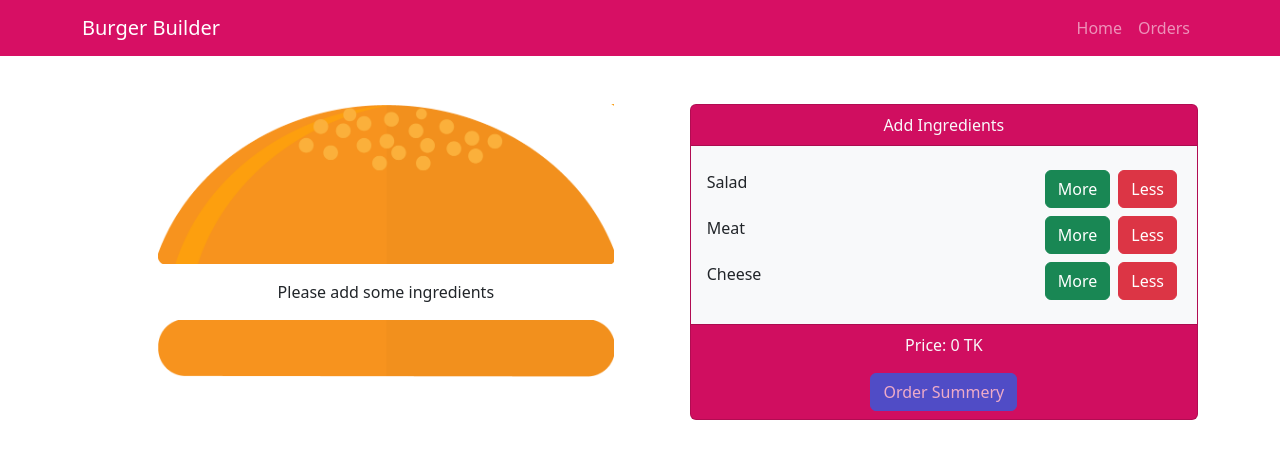
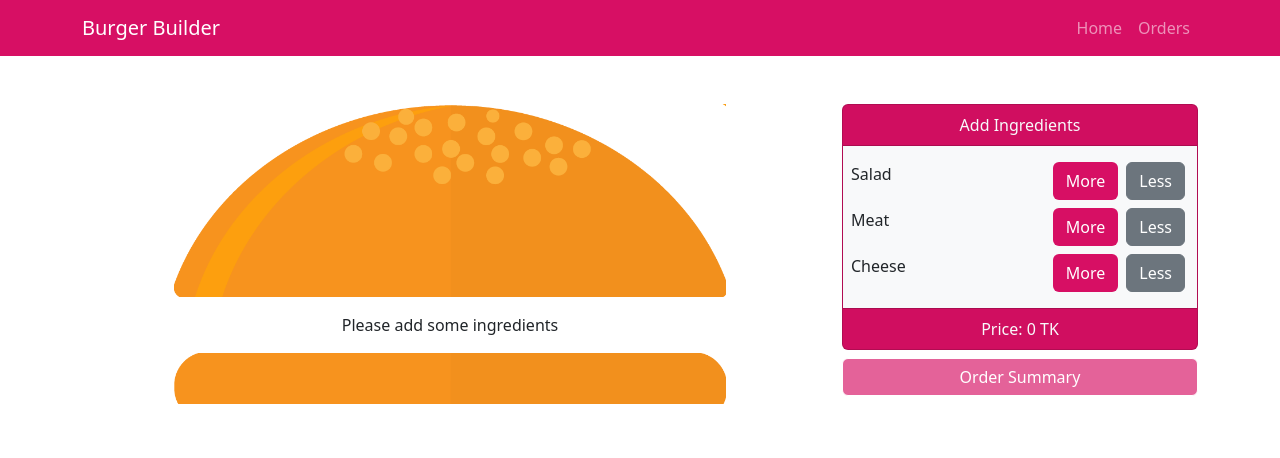
Before and after one commit to dabananda/burgerBuilder, a React (Vite) app: page / in a window 1280 px wide. Shown: the top 458 px of the page. Built offline with nearby package versions, Linux system fonts and the light colour scheme; the HTML template or start-up script is replaced by a standard one.

Commit message:
Added scrollbar to Burger.jsx and changed some buttons color to brand color

```diff
--- a/src/components/burger-builder/BurgerBuilder.jsx
+++ b/src/components/burger-builder/BurgerBuilder.jsx
@@ -52,9 +52,12 @@ class BurgerBuilder extends Component {
 
   render() {
     return (
-      <div>
-        <div className="container d-flex flex-md-row flex-column">
+      <div className="container">
+        <div className="row ">
+          <div className="col-md-8">
             <Burger ingredients={this.props.ingredients} />
+          </div>
+          <div className="col-md-4">
             <Controls
               price={this.props.price}
               purchaseable={this.props.purchaseable}
@@ -63,6 +66,7 @@ class BurgerBuilder extends Component {
               toggleModal={this.toggleModal}
             />
           </div>
+        </div>
         <Modal isOpen={this.state.isModalOpen}>
           <ModalHeader>Your Order Summery</ModalHeader>
           <ModalBody>
@@ -70,10 +74,13 @@ class BurgerBuilder extends Component {
             <Summary ingredients={this.props.ingredients} />
           </ModalBody>
           <ModalFooter>
-            <button className="btn btn-primary" onClick={this.checkoutHandler}>
+            <button
+              className="btn "
+              onClick={this.checkoutHandler}
+              style={{ backgroundColor: '#D70F64', color: "#fff" }}>
               Continue
             </button>
-            <button className="btn btn-danger" onClick={this.toggleModal}>
+            <button className="btn btn-secondary" onClick={this.toggleModal}>
               Cancel
             </button>
           </ModalFooter>
--- a/src/components/burger-builder/burger/Burger.jsx
+++ b/src/components/burger-builder/burger/Burger.jsx
@@ -21,7 +21,13 @@ const Burger = props => {
   }
 
   return (
-    <div className="my-5">
+    <div
+      className="my-5 overflow-auto"
+      style={{
+        maxHeight: '300px',
+        overflowY: 'hidden',
+        scrollbarWidth: 'none',
+      }}>
       <Ingredient type="bread-top" />
       {innerIngredients}
       <Ingredient type="bread-bottom" />
--- a/src/components/burger-builder/controls/Controls.jsx
+++ b/src/components/burger-builder/controls/Controls.jsx
@@ -14,12 +14,13 @@ const BuildControl = props => {
       <div>{props.label}</div>
       <div>
         <button
-          className="btn btn-success mx-1"
-          onClick={moreIngredientsHandler}>
+          className="btn mx-1"
+          onClick={moreIngredientsHandler}
+          style={{ backgroundColor: '#D70F64', color: '#fff' }}>
           More
         </button>
         <button
-          className="btn btn-danger mx-1"
+          className="btn btn-secondary mx-1"
           onClick={lessIngredientsHandler}>
           Less
         </button>
@@ -31,14 +32,14 @@ const BuildControl = props => {
 const Controls = props => {
   const { price, purchaseable } = props;
   const { moreIngredientsHandler, lessIngredientsHandler, toggleModal } = props;
-  console.log(purchaseable);
 
   return (
+    <div>
       <div
-      className="card text-center w-75 my-5 mx-auto text-light"
+        className="card text-center mt-5 mx-auto text-light"
         style={{ background: '#D70F64' }}>
         <div className="card-header">Add Ingredients</div>
-      <div className="card-body bg-light">
+        <div className="card-body p-2 bg-light">
           {controls.map(item => {
             return (
               <BuildControl
@@ -51,15 +52,15 @@ const Controls = props => {
             );
           })}
         </div>
-      <div className="card-footer text-light">
-        <p>Price: {price} TK</p>
+        <div className="card-footer text-light">Price: {price} TK</div>
+      </div>
       <button
-          className="btn btn-primary"
+        className="btn my-2 d-block w-100"
         disabled={purchaseable}
-          onClick={toggleModal}>
-          Order Summery
+        onClick={toggleModal}
+        style={{ backgroundColor: '#D70F64', color: '#fff' }}>
+        Order Summary
       </button>
-      </div>
     </div>
   );
 };
```
Lines whose indentation alone changed are shown as unchanged.
